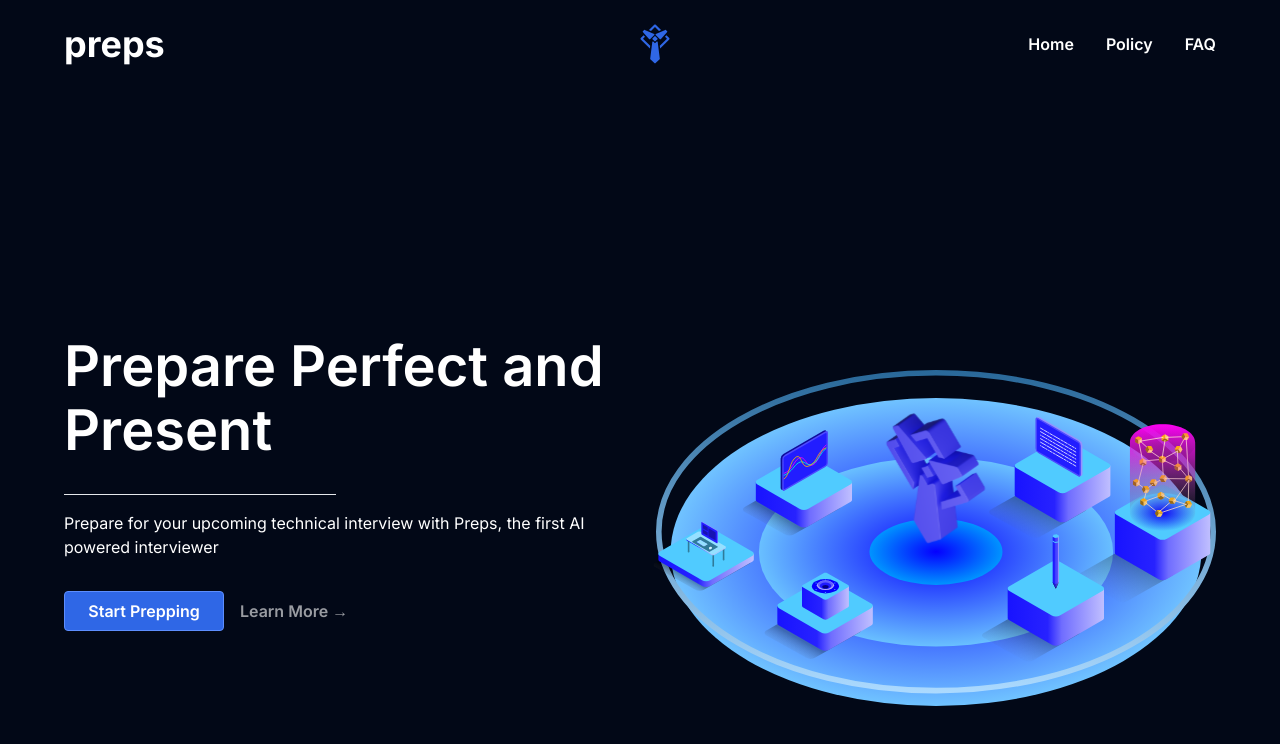
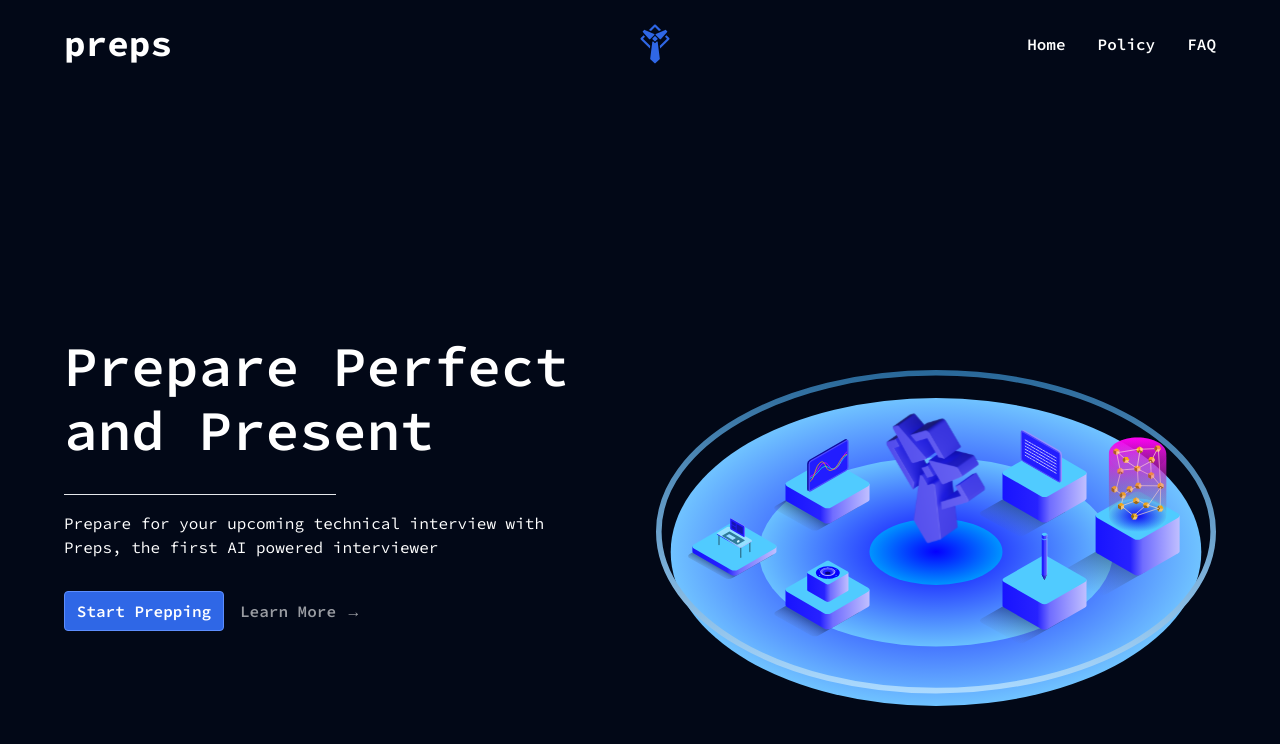
Before and after one commit to heojay0309/mockview_landing, a Next.js app: page / in a window 1280 px wide. Shown: the top 744 px of the page. Built offline with nearby package versions, Linux system fonts and the light colour scheme.

Commit message:
font change

```diff
--- a/src/app/layout.tsx
+++ b/src/app/layout.tsx
@@ -1,13 +1,13 @@
 import type { Metadata } from 'next';
-import { Inter } from 'next/font/google';
 import './globals.css';
 import { Analytics } from '@vercel/analytics/react';
 
 import Navbar from '@/components/nav/Navbar';
 import Footer from '@/components/nav/Footer';
 import { Toaster } from '@/components/ui/toaster';
+import { Source_Code_Pro } from 'next/font/google';
 
-const inter = Inter({ subsets: ['latin'] });
+const source = Source_Code_Pro({ subsets: ['latin'] });
 
 export const metadata: Metadata = {
   title: 'preps',
@@ -21,7 +21,7 @@ export default function RootLayout({
 }) {
   return (
     <html lang="en">
-      <body className={`${inter.className} bg-pageBackground-dark`}>
+      <body className={`${source.className} bg-pageBackground-dark`}>
         <div className="relative z-10 justify-between flex flex-col text-white max-w-[1440px] mx-auto">
           <Navbar />
           <div className="flex-1">{children}</div>
--- a/src/components/Intro.tsx
+++ b/src/components/Intro.tsx
@@ -57,13 +57,13 @@ const Intro = () => {
       </section>
       <section className="w-full h-full tablet:flex items-center justify-center hidden  ">
         <Image
-          src="/images/preps_platform.svg"
+          src="/preps_hero.svg"
           alt="prepsAI"
           width={640}
           height={386.44}
           className="object-fill relative"
         />
-        <div className="w-[506px] h-[270px] rounded-full aspect-auto absolute ">
+        {/* <div className="w-[506px] h-[270px] rounded-full aspect-auto absolute ">
           <Image
             src="/images/ai.svg"
             alt="prepsAI"
@@ -117,8 +117,8 @@ const Intro = () => {
             className={`object-fill absolute bottom-[14px] left-[81px] ease-in-out ${
               bounceTurn === 5 && 'animate-bounce-slow'
             }`}
-          />
-          {/* <Image
+          /> */}
+        {/* <Image
             src="/images/ai.svg"
             alt="prepsAI"
             width={134.8}
@@ -160,7 +160,7 @@ const Intro = () => {
             height={86.67}
             className="object-fill absolute bottom-[14px] left-[81px]"
           /> */}
-        </div>
+        {/* </div> */}
       </section>
     </main>
   );
--- a/src/components/Sixth.tsx
+++ b/src/components/Sixth.tsx
@@ -1,11 +1,9 @@
 'use client';
 import React, { useRef, useState, useEffect } from 'react';
 import { useFormState, useFormStatus } from 'react-dom';
-import { Source_Code_Pro } from 'next/font/google';
 
 import { handleContactForm } from './action';
 
-const source = Source_Code_Pro({ subsets: ['latin'] });
 interface IRowCounts {
   [key: number]: number;
 }
@@ -231,9 +229,7 @@ const Sixth = () => {
   }
 
   return (
-    <div
-      className={`${source.className} w-full max-w-[800px] h-full min-h-[436px] justify-center max-h-none gap-[32px] flex flex-col  py-[64px]`}
-    >
+    <div className="w-full max-w-[800px] h-full min-h-[436px] justify-center max-h-none gap-[32px] flex flex-col  py-[64px]">
       <h1 className="font-[600] text-[48px] leading-[64px] tracking-[4%]">
         Contact Us
       </h1>
```
